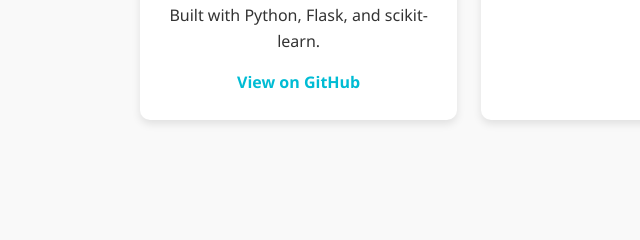
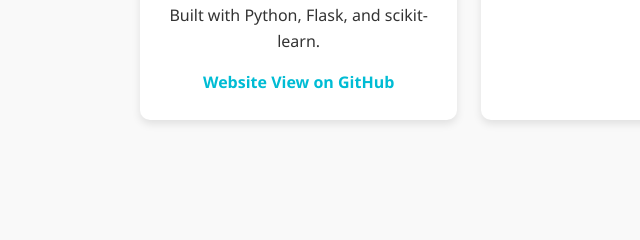
Before and after one commit to lwu1822/portfolio, a plain HTML site: page index.html in a window 1280 px wide. Shown: the part 798-1038 px from the top of the page, 0-640 px from the left. Drawn offline with Linux system fonts and the light colour scheme.

Commit message:
update link

```diff
--- a/index.html
+++ b/index.html
@@ -43,6 +43,7 @@
              integration that also recommends songs.</p>
              <br>
             <p>Built with Python, Flask, and scikit-learn.</p>
+          <a href="https://lwu1822.github.io/musicRecommender/frontend/" target="_blank">Website</a>
           <a href="https://github.com/lwu1822/musicRecommender" target="_blank">View on GitHub</a>
         </div>
         <div class="card">
```
